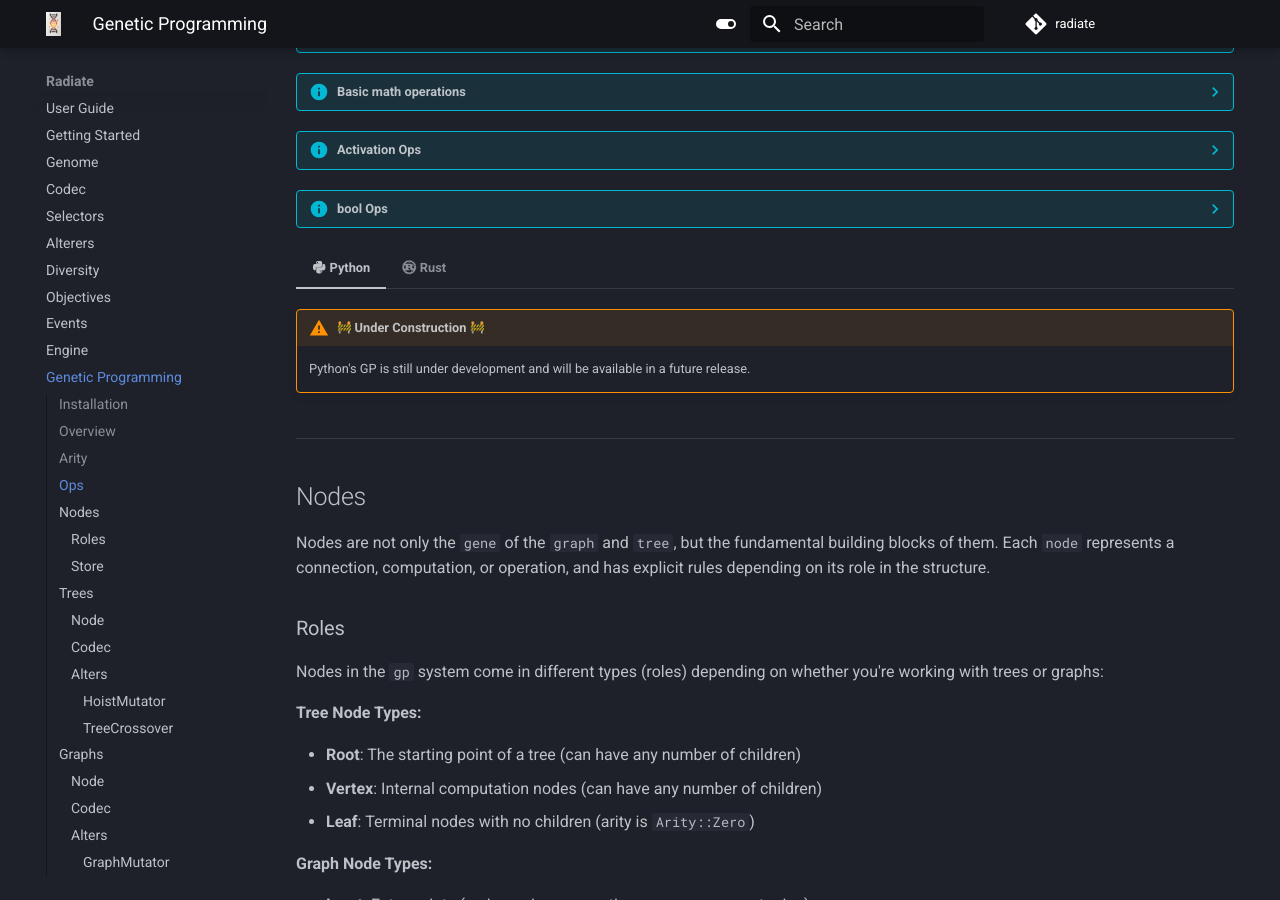
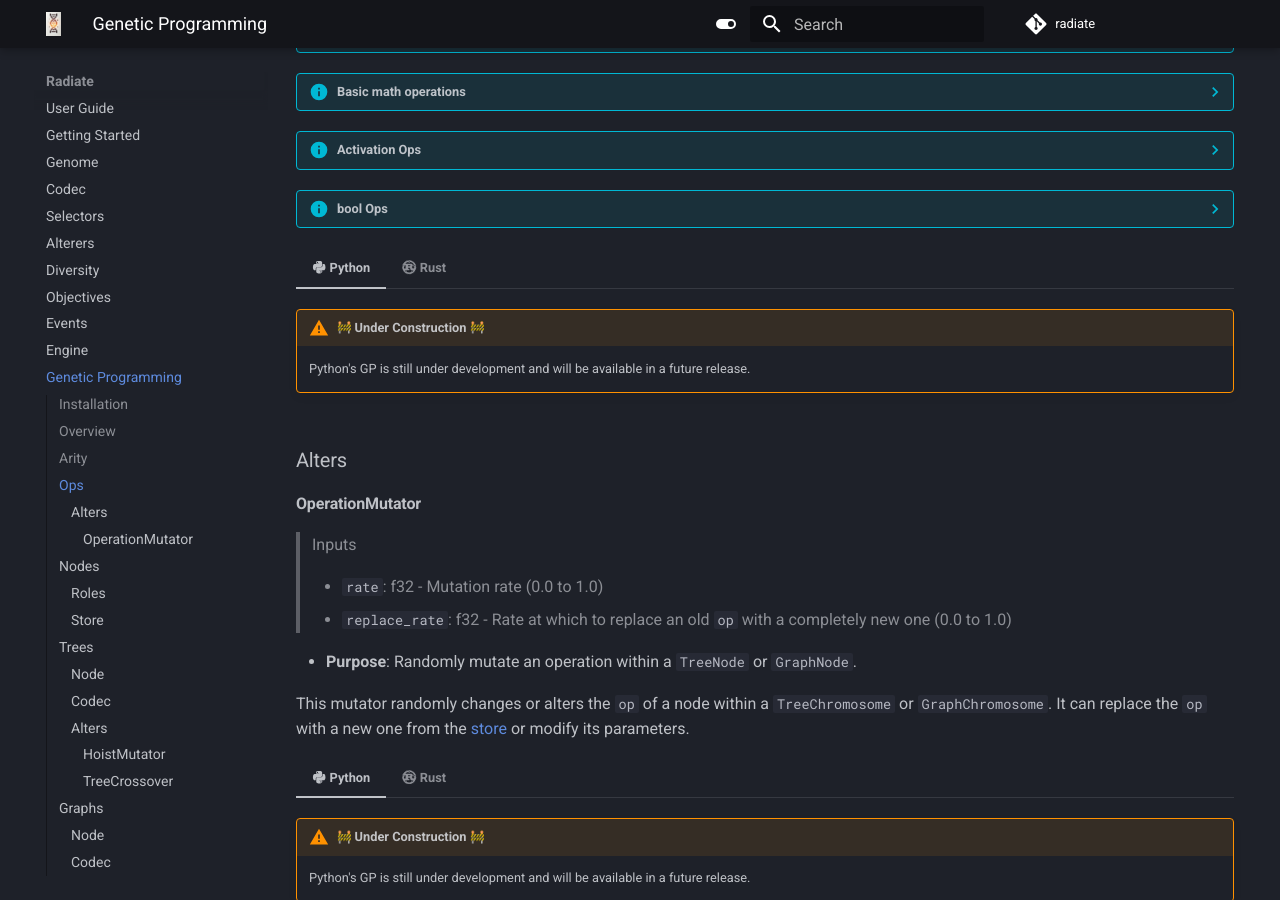
Before and after one commit to pkalivas/radiate, an MkDocs documentation site: the page built from docs/source/gp.md, in a window 1280 px wide and 900 px high, scrolled down 2075 px. Built offline with MkDocs 1.6.1 and Material for MkDocs 9.7.7, drawn with Linux system fonts in a browser that asks for light colours; emoji names are drawn with the system emoji font; comment, search, counter and statistics services are not loaded; some of the changed text lies outside the part shown.

Commit message:
Adds OperationMutator documentation
Adds documentation for the `OperationMutator` to explain its purpose and usage.

Removes redundant "Best for" and "Compatible with" sections from mutator and crossover documentation to streamline the information presented.

Introduces a Regression section.

````diff
--- a/docs/source/gp.md
+++ b/docs/source/gp.md
@@ -167,6 +167,34 @@ Provided `Ops` include:
     // Example usage of a variable Op
     let var_op = Op::var(0); // Read from input at index 0
     let inputs = var_op.eval(&[5.0, 10.0]); // result is 5.0 when evaluated with inputs
+    ```
+
+### Alters
+
+#### OperationMutator
+
+> Inputs
+>
+>   * `rate`: f32 - Mutation rate (0.0 to 1.0)
+>   * `replace_rate`: f32 - Rate at which to replace an old `op` with a completely new one (0.0 to 1.0)
+
+- **Purpose**: Randomly mutate an operation within a `TreeNode` or `GraphNode`.
+
+This mutator randomly changes or alters the `op` of a node within a `TreeChromosome` or `GraphChromosome`. It can replace the `op` with a new one from the [store](#store) or modify its parameters.
+
+=== ":fontawesome-brands-python: Python"
+
+    !!! warning ":construction: Under Construction :construction:"
+
+        Python's GP is still under development and will be available in a future release.
+
+=== ":fontawesome-brands-rust: Rust"
+
+    ```rust
+    use radiate::*;
+
+    // Create a mutator that has a 10% chance to mutate an op and a 50% chance to replace it with a new one
+    let mutator = OperationMutator::new(0.1, 0.5);
     ```
 
 ---
````
Also changed, not shown: other parts of docs/source/gp.md (+5 -6 lines).
